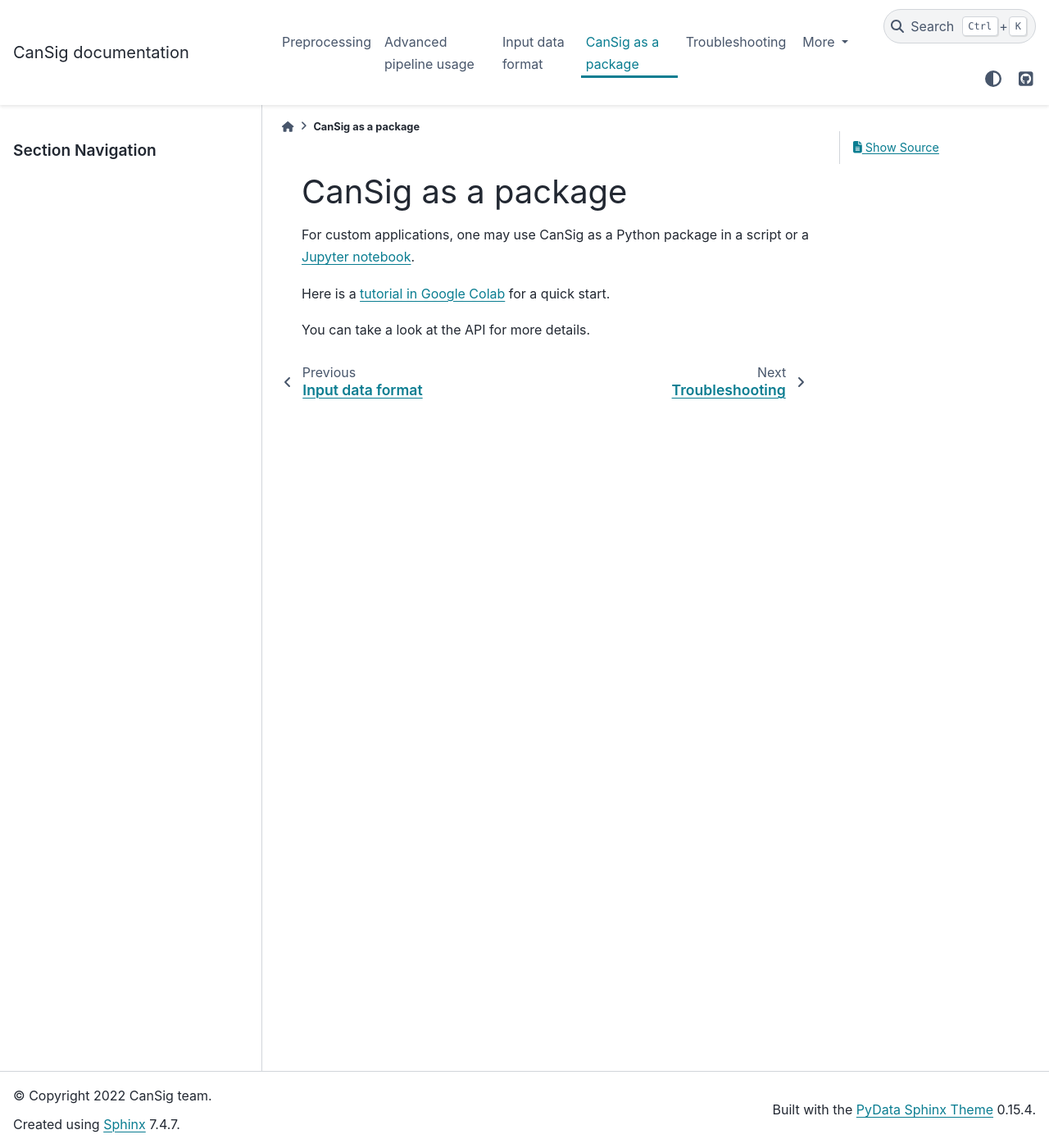
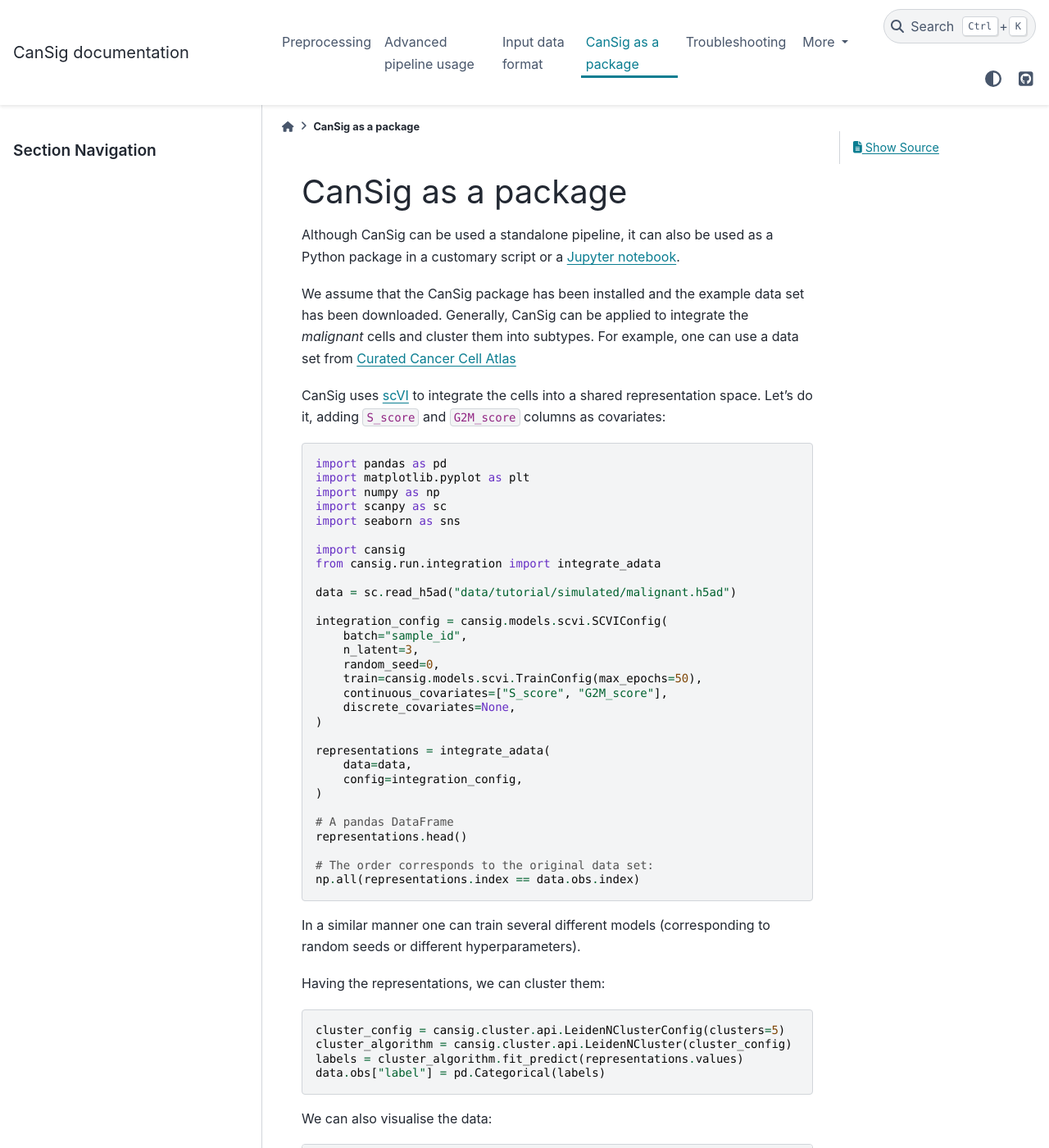
Before and after one commit to BoevaLab/CanSig, a Sphinx documentation site: the page built from docs/cansig-for-python-coders.rst, in a window 1280 px wide and 1400 px high. Shown: the whole window at 82% size. Built offline with Sphinx 7.4.7 and the PyData theme 0.15.4, drawn with Linux system fonts in a browser that asks for light colours; some of the changed text lies outside the part shown.

Commit message:
Update the advanced tutorial.

```diff
--- a/docs/cansig-for-python-coders.rst
+++ b/docs/cansig-for-python-coders.rst
@@ -2,8 +2,109 @@
 
 CanSig as a package
 ===================
-For custom applications, one may use CanSig as a Python package in a script or a `Jupyter notebook <https://jupyter.org/>`_.
 
-Here is a `tutorial in Google Colab <https://colab.research.google.com/drive/1GSGIqvp_kkG05n0qTY_aYxaDJqllRDWb?usp=sharing>`_ for a quick start.
+Although CanSig can be used a standalone pipeline, it can also be used as a Python package in a customary script or a `Jupyter notebook <https://jupyter.org/>`_.
 
-You can take a look at the API for more details.
+We assume that the CanSig package has been installed and the example data set has been downloaded. Generally, CanSig can be applied to integrate the *malignant* cells and cluster them into subtypes.
+For example, one can use a data set from `Curated Cancer Cell Atlas <https://www.weizmann.ac.il/sites/3CA/>`_
+
+CanSig uses `scVI <https://scvi-tools.org/>`_ to integrate the cells into a shared representation space.
+Let's do it, adding ``S_score`` and ``G2M_score`` columns as covariates:
+
+.. code-block:: python
+
+   import pandas as pd
+   import matplotlib.pyplot as plt
+   import numpy as np
+   import scanpy as sc
+   import seaborn as sns
+
+   import cansig
+   from cansig.run.integration import integrate_adata
+
+   data = sc.read_h5ad("data/tutorial/simulated/malignant.h5ad")
+
+   integration_config = cansig.models.scvi.SCVIConfig(
+       batch="sample_id",
+       n_latent=3,
+       random_seed=0,
+       train=cansig.models.scvi.TrainConfig(max_epochs=50),
+       continuous_covariates=["S_score", "G2M_score"],
+       discrete_covariates=None,
+   )
+
+   representations = integrate_adata(
+       data=data,
+       config=integration_config,
+   )
+
+   # A pandas DataFrame
+   representations.head()
+
+   # The order corresponds to the original data set:
+   np.all(representations.index == data.obs.index)
+
+In a similar manner one can train several different models (corresponding to random seeds or different hyperparameters).
+
+Having the representations, we can cluster them:
+
+.. code-block:: python
+
+   cluster_config = cansig.cluster.api.LeidenNClusterConfig(clusters=5)
+   cluster_algorithm = cansig.cluster.api.LeidenNCluster(cluster_config)
+   labels = cluster_algorithm.fit_predict(representations.values)
+   data.obs["label"] = pd.Categorical(labels)
+
+We can also visualise the data:
+
+.. code-block:: python
+
+   plotting_config = cansig.plotting.plotting.ScatterPlotConfig(
+       dim_reduction="both",
+       signature_columns=["S_score","G2M_score"],
+       batch_column="sample_id",
+       ncols=1,
+   )
+   scatter = cansig.plotting.plotting.ScatterPlot(plotting_config)
+   fig = scatter.plot_scatter(adata=data, representations=representations)
+
+
+.. image:: img/package-scatterplot.png
+   :width: 400
+   :alt: Scatter plot visualising the representations.
+   :align: center
+
+Alternatively, one could also use `ScanPy <https://scanpy.readthedocs.io/en/stable/>`_.
+
+We can also run gene set enrichment analysis in the "one vs. rest" fashion for each cluster:
+
+.. note::
+   While it is a popular step in scRNA-seq workflows, it increases false positives. See `A. Neufeld et al. <https://arxiv.org/abs/2207.00554>`_ for more discussion and remedies.
+
+.. code-block:: python
+
+   gsea_config = cansig.gsea.GeneExpressionConfig(
+       gene_sets="data/tutorial/simulated/msigdb74.gmt",
+       cluster_name=cluster_col,
+       method="wilcoxon",
+   )
+   gex_object = cansig.gsea.gex_factory(cluster_name="label", config=gsea_config)
+   gene_ranks = gex_object.diff_gex(data)
+
+For example, to see the genes which differentiate cluster ``1`` from the other clusters, run
+
+.. code-block:: python
+
+   gene_ranks['1'].head(10)
+
+This should result in a data frame:
+
+.. raw:: html
+
+   <table border="1" class="dataframe">  <thead>    <tr style="text-align: right;">      <th></th>      <th>zscores</th>      <th>pvals</th>      <th>qvals</th>    </tr>  </thead>  <tbody>    <tr>      <th>CLEC2D</th>      <td>12.669895</td>      <td>8.683042e-37</td>      <td>1.113210e-34</td>    </tr>    <tr>      <th>RAB5B</th>      <td>12.077424</td>      <td>1.390073e-33</td>      <td>1.579629e-31</td>    </tr>    <tr>      <th>SMARCC2</th>      <td>11.907646</td>      <td>1.079822e-32</td>      <td>1.173720e-30</td>    </tr>    <tr>      <th>RELB</th>      <td>11.658476</td>      <td>2.077275e-31</td>      <td>1.997380e-29</td>    </tr>    <tr>      <th>BABAM1</th>      <td>11.224934</td>      <td>3.076161e-29</td>      <td>2.698386e-27</td>    </tr>    <tr>      <th>RPL18A</th>      <td>11.038743</td>      <td>2.484851e-28</td>      <td>2.036763e-26</td>    </tr>    <tr>      <th>CAPNS1</th>      <td>10.806361</td>      <td>3.211589e-27</td>      <td>2.509054e-25</td>    </tr>    <tr>      <th>CLPP</th>      <td>10.635210</td>      <td>2.043678e-26</td>      <td>1.572060e-24</td>    </tr>    <tr>      <th>MRPS35</th>      <td>10.195406</td>      <td>2.078744e-24</td>      <td>1.443572e-22</td>    </tr>    <tr>      <th>APOC1</th>      <td>9.872516</td>      <td>5.477356e-23</td>      <td>3.423347e-21</td>    </tr>  </tbody></table>
+
+.. note::
+
+   The q-values here are not adjusted for multiple comparisons on the cluster level (we run GSEA for different clusters, so there is a multiple comparison problem) and they may be too small.
+
+This ends up the overview of the utilities in CanSig. For more information we recommend taking a look at the :ref:`API <api>`.
```
Also changed, not shown: docs/api.rst (added, +13 -0 lines), docs/index.rst (+8 -2 lines), docs/img/package-scatterplot.png (added).
